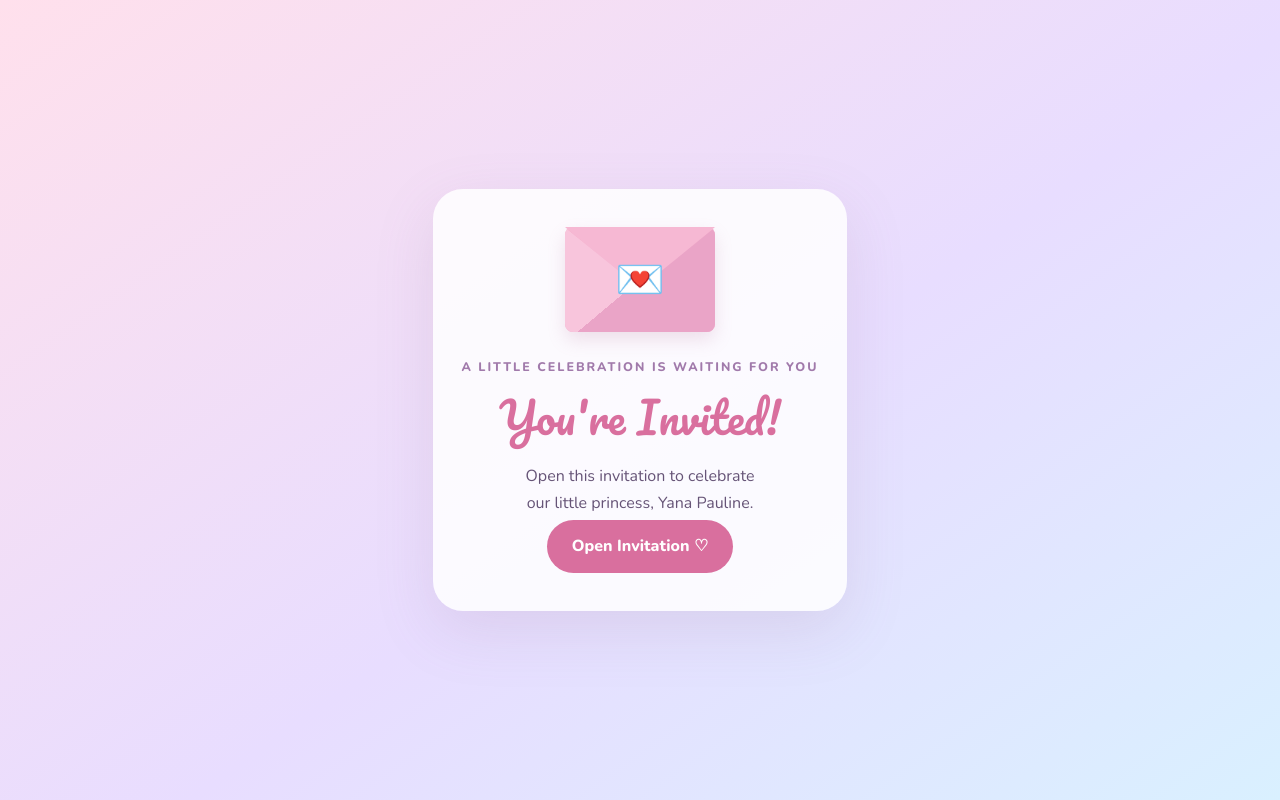
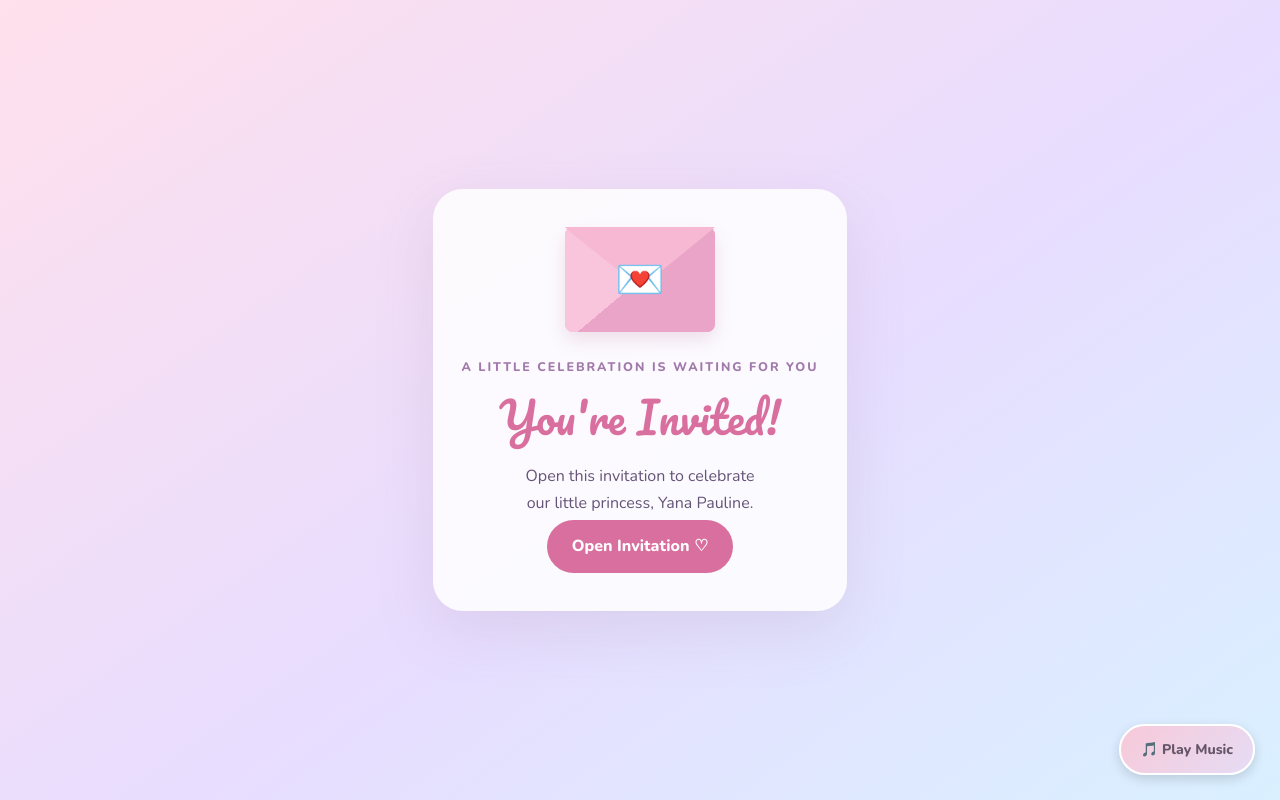
Before and after one commit to ishenalcantara15-a11y/yana-invitation, a plain HTML site: page index.html in a window 1280 px wide. Shown: the top 800 px of the page. Drawn offline with nearby package versions, Linux system fonts and the light colour scheme.

Commit message:
Add files via upload

```diff
--- a/style.css
+++ b/style.css
@@ -942,11 +942,8 @@ footer {
   }
 
 }
-
 /* REDUCED MOTION ACCESSIBILITY */
-
 @media (prefers-reduced-motion: reduce) {
-
   *,
   *::before,
   *::after {
@@ -955,24 +952,23 @@ footer {
     animation-iteration-count: 1 !important;
     transition-duration: .01ms !important;
   }
+}
+
 /* BACKGROUND MUSIC BUTTON */
 .music-toggle {
     position: fixed;
-    bottom: 20px;
-    right: 20px;
+    bottom: 25px;
+    right: 25px;
+    left: auto;
     z-index: 9999;
-
     background: linear-gradient(135deg, #f7c9d8, #e6dcf5);
     color: #665568;
-
     border: 2px solid white;
     border-radius: 30px;
-
     padding: 12px 20px;
     font-family: 'Nunito', sans-serif;
     font-size: 14px;
     font-weight: 800;
-
     cursor: pointer;
     box-shadow: 0 4px 12px rgba(0, 0, 0, 0.15);
     transition: 0.3s ease;
@@ -985,4 +981,3 @@ footer {
 .music-toggle.playing {
     background: linear-gradient(135deg, #cce8f5, #f7c9d8);
 }
-}
```
